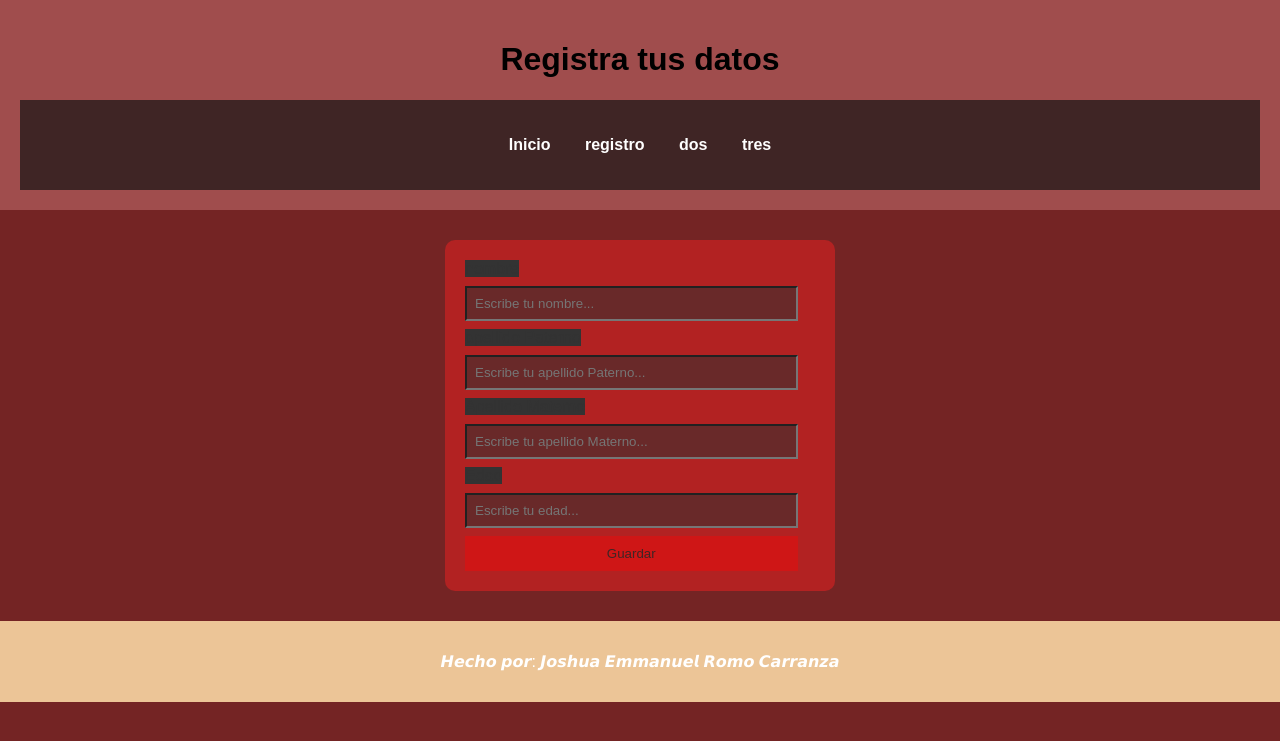
After one commit to joshua2810/j-e-r-c, a Django app: page /registro in a window 1280 px wide. The commit adds this page. Shown: the top 741 px of the page. Run offline with Django 5.2, Linux system fonts and the light colour scheme.

Commit message:
se agrego un nuevo archivo html y se configuro correctamente

```diff
--- a/j_e_r_c/urls.py
+++ b/j_e_r_c/urls.py
@@ -20,5 +20,7 @@ from romo import views
 
 urlpatterns = [
     path('admin/', admin.site.urls),
-    path('', views.inicio)
+    path('', views.inicio),
+    path('inicio', views.inicio),
+    path('registro', views.registro),
 ]
--- a/romo/static/romo/style.css
+++ b/romo/static/romo/style.css
@@ -63,3 +63,32 @@ footer {
     text-align: center;
     padding: 15px;
 }
+
+Form {
+    background-color: firebrick;
+    width: 350px;
+    margin: 30px auto;
+    padding: 20px;
+    border-radius: 10px;
+
+}
+input, select, textarea{
+    width: 95%;
+    padding:8px;
+    margin: 8px 0;
+    box-sizing: border-box;
+    background-color: #692929;
+}
+
+button {
+    background-color: rgba(255, 0, 0, 0.37);
+    color: #3f2525;
+    padding: 10px;
+    border: none;
+    width: 95%;
+    cursor: pointer;
+}
+
+label {
+    background-color: #333;
+}
--- /dev/null
+++ b/romo/templates/romo/formregistro.html
@@ -0,0 +1,47 @@
+{% load static %}
+<!DOCTYPE html>
+<html lang="es">
+<head>
+    <meta charset="UTF-8">
+    <meta name="viewport" content="width=device-width, initial-scale=1.0">
+    <title>Registro</title>
+
+    <link rel="stylesheet" href="{% static 'romo/style.css' %}">
+</head>
+
+<body>
+
+    <!-- ENCABEZADO -->
+    <header>
+        <h1>Registra tus datos</h1>
+
+        <!-- MENÚ DE NAVEGACIÓN -->
+        <nav>
+            <ul>
+                <li><a href="inicio">Inicio</a></li>
+                <li><a href="registro">registro</a></li>
+                <li><a href="#">dos</a></li>
+                <li><a href="#">tres</a></li>
+            </ul>
+        </nav>
+    </header>
+    <form method="post">
+        <label>nombre</label>
+        <input type="text" name="nombre" placeholder="Escribe tu nombre..." required>
+        <label>apellido Paterno</label>
+        <input type="text" name="apellido_p" placeholder="Escribe tu apellido Paterno..." required>
+        <label>Apellido Materno</label>
+        <input type="text" name="apellido_m" placeholder="Escribe tu apellido Materno..." >
+        <label>Edad</label>
+        <input type="number" name="Edad" min="14" max="20" placeholder="Escribe tu edad..." required>
+        <button type="submit"> Guardar </button>
+    </form>
+
+    <!-- PIE DE PÁGINA -->
+    <footer>
+        <p>𝙃𝙚𝙘𝙝𝙤 𝙥𝙤𝙧:
+           𝙅𝙤𝙨𝙝𝙪𝙖 𝙀𝙢𝙢𝙖𝙣𝙪𝙚𝙡 𝙍𝙤𝙢𝙤 𝘾𝙖𝙧𝙧𝙖𝙣𝙯𝙖</p>
+    </footer>
+
+</body>
+</html>
--- a/romo/templates/romo/inicio.html
+++ b/romo/templates/romo/inicio.html
@@ -18,8 +18,8 @@
         <!-- MENÚ DE NAVEGACIÓN -->
         <nav>
             <ul>
-                <li><a href="#inicio">Inicio</a></li>
-                <li><a href="#">uno</a></li>
+                <li><a href="inicio">Inicio</a></li>
+                <li><a href="registro">registro</a></li>
                 <li><a href="#">dos</a></li>
                 <li><a href="#">tres</a></li>
             </ul>
--- a/romo/views.py
+++ b/romo/views.py
@@ -2,3 +2,6 @@ from django.shortcuts import render
 
 def inicio  (request) :
     return render (request, "romo/inicio.html")
+
+def registro (request) :
+    return render (request, "romo/formregistro.html")
```
